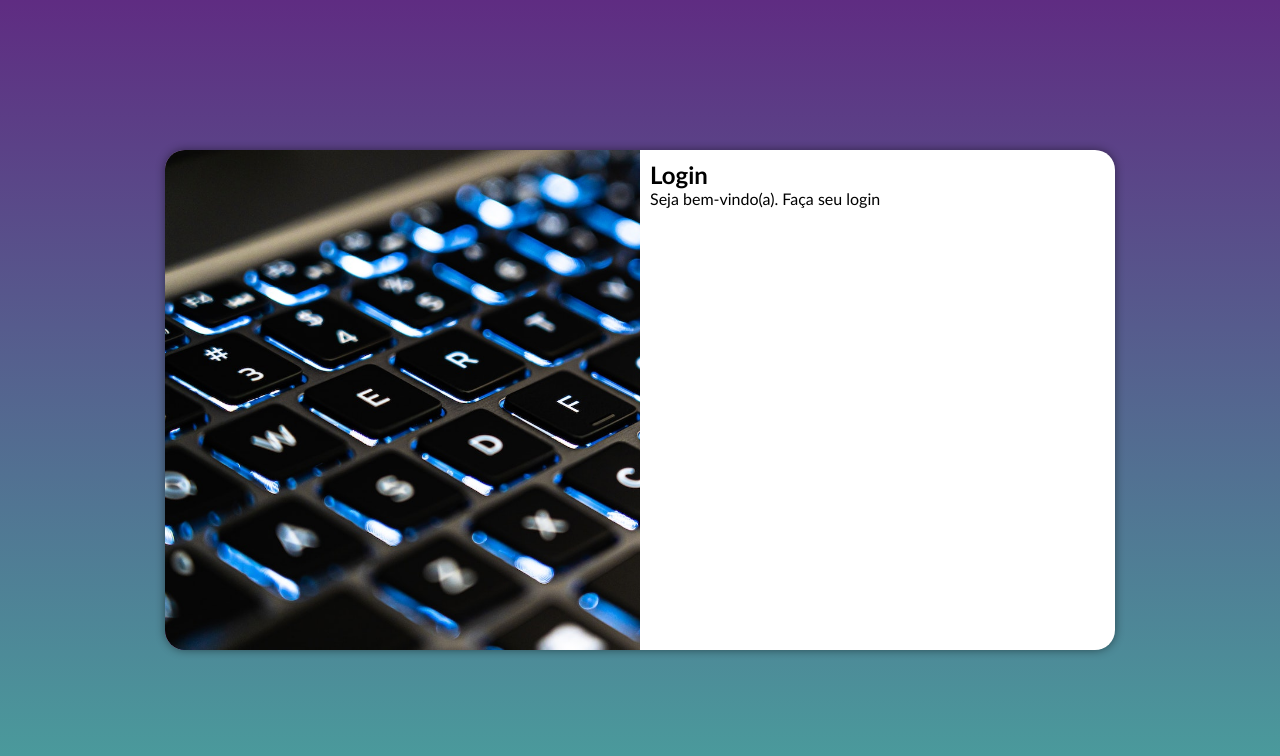
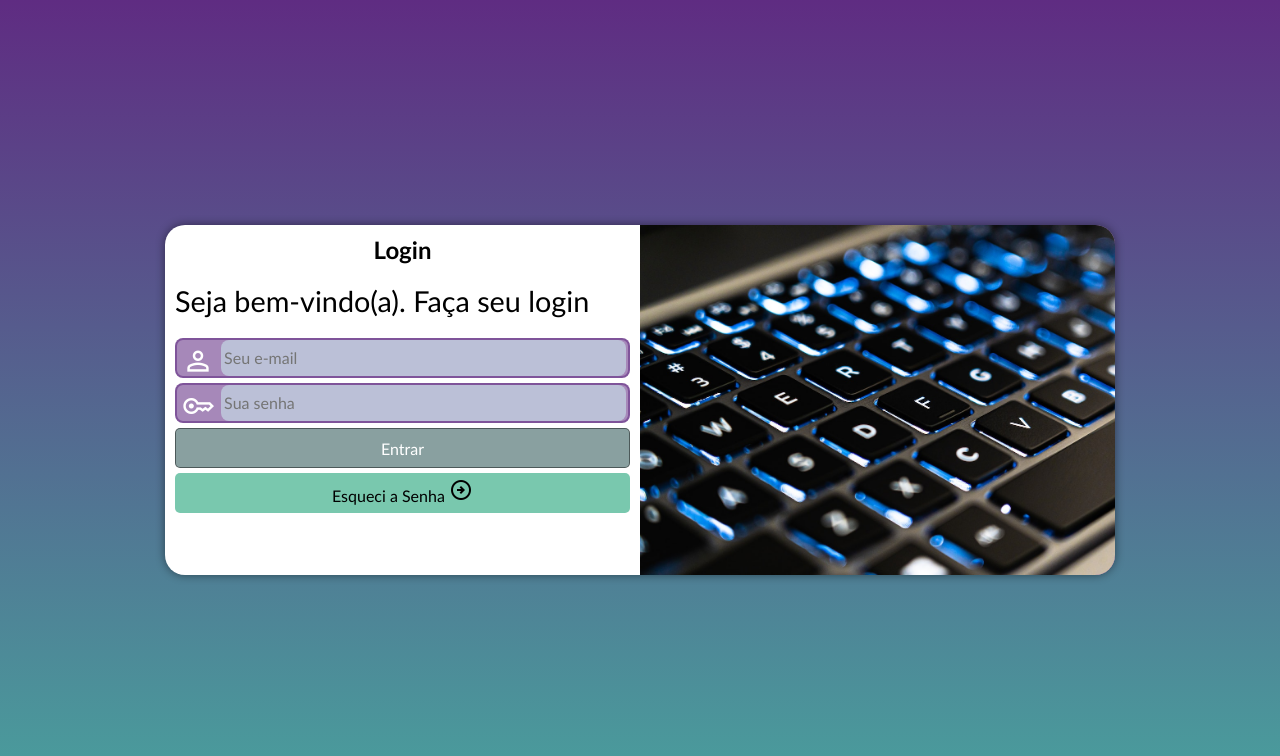
Before and after one commit to matheusmanson/tela-de-login, a plain HTML site: page index.html in a window 1280 px wide. Drawn offline with nearby package versions, Linux system fonts and the light colour scheme.

Commit message:
Tela de login
Finalizado curso 4

```diff
--- a/estilos/mediaquery.css
+++ b/estilos/mediaquery.css
@@ -9,6 +9,7 @@
 
     section#login {
         width: 80vw;
+        height: 280px;
     }
     section#login > div#imagem {
         float: left;  /* imagen fica a esquerda */
@@ -19,6 +20,9 @@
     section#login > div#formulario {
         float:right; /* formulario fica a direita */
         width: 70%;
+    }
+    div#formulario > p {
+        font-size: 1.2em;
     }
 }
 
@@ -31,11 +35,12 @@
     }
 
     section#login {
-        width:950px
+        width:950px;
+        height:350px;
     }
 
     section#login > div#imagem {
-        float: left;
+        float: right;
         width: 50%;
         height: 100%;
     }
@@ -44,4 +49,8 @@
         float:left;
         width: 50%;
     }
+    div#formulario > p {
+        font-size: 1.8em;
+        margin: 20px 0px;
+    }
 }
--- a/estilos/style.css
+++ b/estilos/style.css
@@ -9,6 +9,7 @@ Lilás:#5f2c82
 
 
 */
+
 
 * {
     font-family: 'Trebuchet MS', 'Lucida Sans Unicode', 'Lucida Grande', 'Lucida Sans', Arial, sans-serif;
@@ -33,7 +34,6 @@ section#login {
     position: absolute;     /* centralizando a tela de celular */
     top: 50%;                  /* centralizando a tela de celular */
     left: 50%;                      /* centralizando a tela de celular */
-    transform: translate(-50%, -50%);       /* centralizando a tela de celular */
     overflow: hidden;     /* Tudo oque tiver fora da borda, fica escondido */
 
     background-color: white;
@@ -44,6 +44,7 @@ section#login {
 
     transition: width 0.3s , height 1s;
     transition-timing-function: ease; /* desacelera a transição */
+    transform: translate(-50%, -50%);       /* centralizando a tela de celular - sempre usar transform no final*/
 
 }
 
@@ -60,3 +61,101 @@ section#login > div#formulario {
     display: block;
     padding: 10px;
 }
+
+div#formulario > h1 {
+    text-align: center;
+    margin-bottom: 10px;
+
+}
+
+div#formulario > p {
+    font-size: 0.8em;
+}
+
+form > div.campo {
+    background-color: #602c828f;
+    display: block;
+    width: 100%;
+    height: 40px;
+    border-radius: 8px;
+    margin: 5px 0px;
+    border: 2px solid#602c828f ; ;
+}
+
+
+div.campo > label {
+    display: none;
+
+}
+
+div.campo > span {
+    color: white;
+    /*background-color: black;*/
+    font-size: 2em;
+    width: 40px;
+    padding: 5px;
+}
+
+div.campo > input {
+    background-color:rgba(208, 243, 243, 0.521); ;
+    font-size: 1em;
+    width: calc(100% - 46px);
+    height: 100%;
+    border: none;
+    border-radius: 8px;
+    padding: 3px;
+    transform: translateY(-13px);
+}
+
+div.campo > input:focus-within {
+    background-color: white;
+    border: none;
+}
+
+
+
+form > input[type=submit] {
+    display: block;
+    font-size: 1em;
+    width: 100%;
+    height: 40px;
+    background-color: rgba(43, 85, 85, 0.555);
+    color: white;
+    border: 1px solid rgba(0, 0, 0, 0.445);
+    border-radius: 5px;
+    cursor: pointer;
+
+
+}
+
+form > input[type=submit]:hover {
+    background-color: rgba(114, 218, 218, 0.418);
+    color: black;
+
+}
+
+
+form > a.botao {
+    display:block;
+    text-align: center;
+    font-size: 1em;
+    width: 100%;
+    height: 40px;
+    padding-top: 5px;
+    margin-top: 5px;
+    background-color: rgba(11, 156, 108, 0.548);
+    color: rgb(0, 0, 0);
+    border: none;
+    border-radius: 5px;
+    text-decoration: none;
+}
+
+form > a.botao > campo {
+    font-size: 0.8em;
+}
+
+form > a.botao:hover {
+    background-color:  rgba(114, 218, 218, 0.418);
+    border: 1px solid rgba(0, 0, 0, 0.445);
+    color: black;
+}
--- a/index.html
+++ b/index.html
@@ -4,6 +4,7 @@
     <meta charset="UTF-8">
     <meta http-equiv="X-UA-Compatible" content="IE=edge">
     <meta name="viewport" content="width=device-width, initial-scale=1.0">
+    <link rel="stylesheet" href="https://fonts.googleapis.com/css2?family=Material+Symbols+Outlined:opsz,wght,FILL,GRAD@20..48,100..700,0..1,-50..200" />
     <link rel="stylesheet" href="estilos/style.css">
     <link rel="stylesheet" href="estilos/mediaquery.css">
     <title>Logn</title>
@@ -17,8 +18,25 @@
                 <div id="formulario">
                     <h1>Login</h1>
                     <p>Seja bem-vindo(a). Faça seu login</p>
-                    <form action="login.php" method="post">
-
+                    <form action="login.php" method="post" autocomplete="on">
+                        <div class="campo" >
+                            <span class="material-symbols-outlined">
+                                person
+                                </span>
+                            <input type="email" name="login" id="ilogin" placeholder="Seu e-mail" autocomplete="email" required maxlength="30">
+                            <label for="ilogin"  >Login</label>
+                        </div>
+                        <div class="campo">
+                            <span class="material-symbols-outlined">
+                                key
+                            </span>
+                            <input type="password" name="senha" id="isenha" placeholder="Sua senha" autocomplete="current-password" required minlength="8" maxlength="20">
+                            <label for="isenha">Senha</label>
+                        </div>
+                        <input type="submit" value="Entrar">
+                        <a href="esqueci.html" class="botao">Esqueci a Senha <span class="material-symbols-outlined" >
+                            arrow_circle_right
+                            </span></a>
                     </form>
 
 
```
